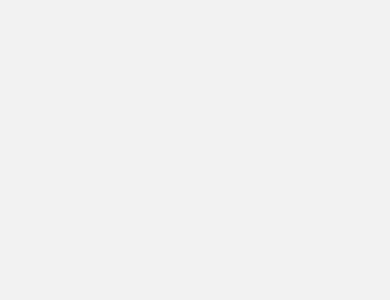
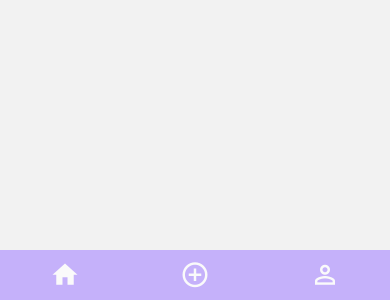
Before and after one commit to Immernachtreich/FINALE, a React Native app: screen /HomeScreen in a window 390 px wide. Shown: the part 544-844 px from the top of the page. Built offline with nearby package versions, Linux system fonts and the light colour scheme.

Commit message:
test commit 2

```diff
--- a/components/home_screen.tsx
+++ b/components/home_screen.tsx
@@ -14,7 +14,7 @@ const Home_Screen = (): React.JSX.Element => {
         <>
             <View style={styles.container}>
                 {/* <NavigationDrawer></NavigationDrawer> */}
-                {/* <NavigationBottom></NavigationBottom> */}
+                <NavigationBottom></NavigationBottom>
             </View>
         </>
     );
```
